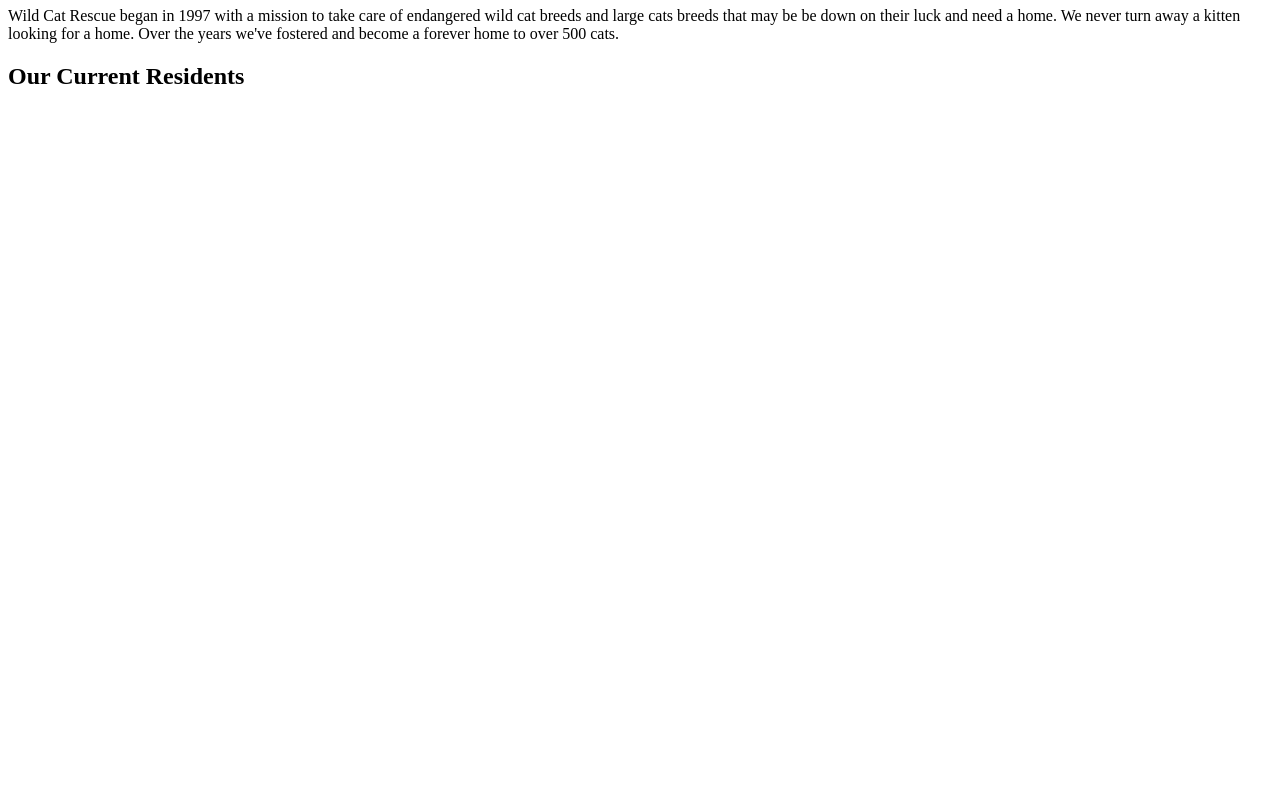
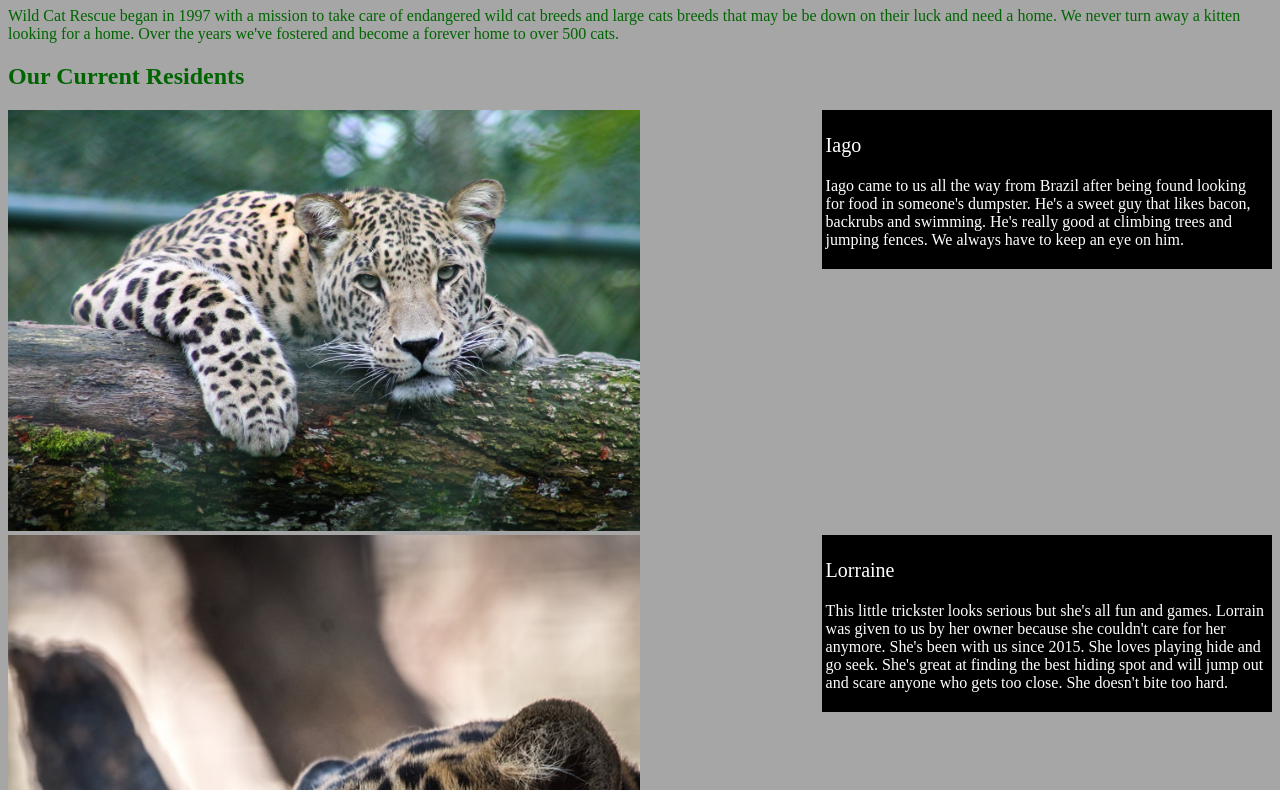
Before and after one commit to diorshelton/animal-shelter, a plain HTML site: page index.html in a window 1280 px wide. Shown: the part 73-863 px from the top of the page. Before the commit the page ends 800 px from the top, so only its background shows below. Drawn offline with Linux system fonts and the light colour scheme.

Commit message:
add profile and img for each cat. Add CSS styling for each profile to make a column that floats right.

```diff
--- a/css/styles.css
+++ b/css/styles.css
@@ -0,0 +1,23 @@
+h1{
+  text-align: center;
+}
+img{
+  height: auto;
+  width: 50%;
+}
+body{
+  color:darkgreen;
+  background-color:rgba(128, 128, 128, 0.694);
+}
+
+.profile{
+  width: 35%;
+  float: right;
+  color:white;
+  background-color: black;
+  padding:4px;
+}
+
+.name{
+  font-size: 20px;
+}
--- a/index.html
+++ b/index.html
@@ -8,16 +8,41 @@
 
     <h1>Wild Cat Rescue</h1>
 
-    <p>Wild Cat Rescue began in 1997  with a mission to take care of
+    <p class="intro">Wild Cat Rescue began in 1997  with a mission to take care of
       endangered wild cat breeds and large cats breeds that may be be
        down on their luck and need a home. We never turn away a kitten
        looking for a home. Over the years we've fostered and become a
       forever home to over 500 cats.</p>
 
     <h2> Our Current Residents</h2>
+    <img src="img/jaguar.jpeg" alt="a picture of a jaguar">
+    <div class= "profile">
+      <p class="name">Iago</p>
+      <p>Iago came to us all the way from Brazil after being found looking
+        for food in someone's dumpster. He's a sweet guy that likes bacon, backrubs and swimming.
+        He's really good at climbing trees and jumping fences. We always have to keep an eye on him.
+      </p>
+    </div>
 
+    <img src="img/leopard.jpg" alt="a picture of a leopard">
+    <div class= "profile">
+      <p class="name">Lorraine</p>
+      <p>This little trickster looks serious but she's all fun and games. Lorrain was given to us by
+        her owner because she couldn't care for her anymore. She's been with us since 2015. She loves
+        playing hide and go seek. She's great at finding the best hiding spot and will jump out and scare
+        anyone who gets too close. She doesn't bite too hard.
+      </p>
+    </div>
 
-
+    <img src="img/lion.jpg" alt="a picture of a lion">
+    <div class="profile">
+      <p class="name">Gerald</p>
+      <p>Our buddy Gerald is one of the oldest residents at Wild Cat Rescue. He loves naps and feeding time.
+        He isn't as active as he used to be but if you put a steak in front of him he'll run just like the old days.
+        We're not really sure where Gerald came from. He just showed up on our doorstep one day with a sign that said "I live here now."
+        we just went with it. We sure are happy to have him.
+      </p>
+    </div>
 
 
   </body>
```
